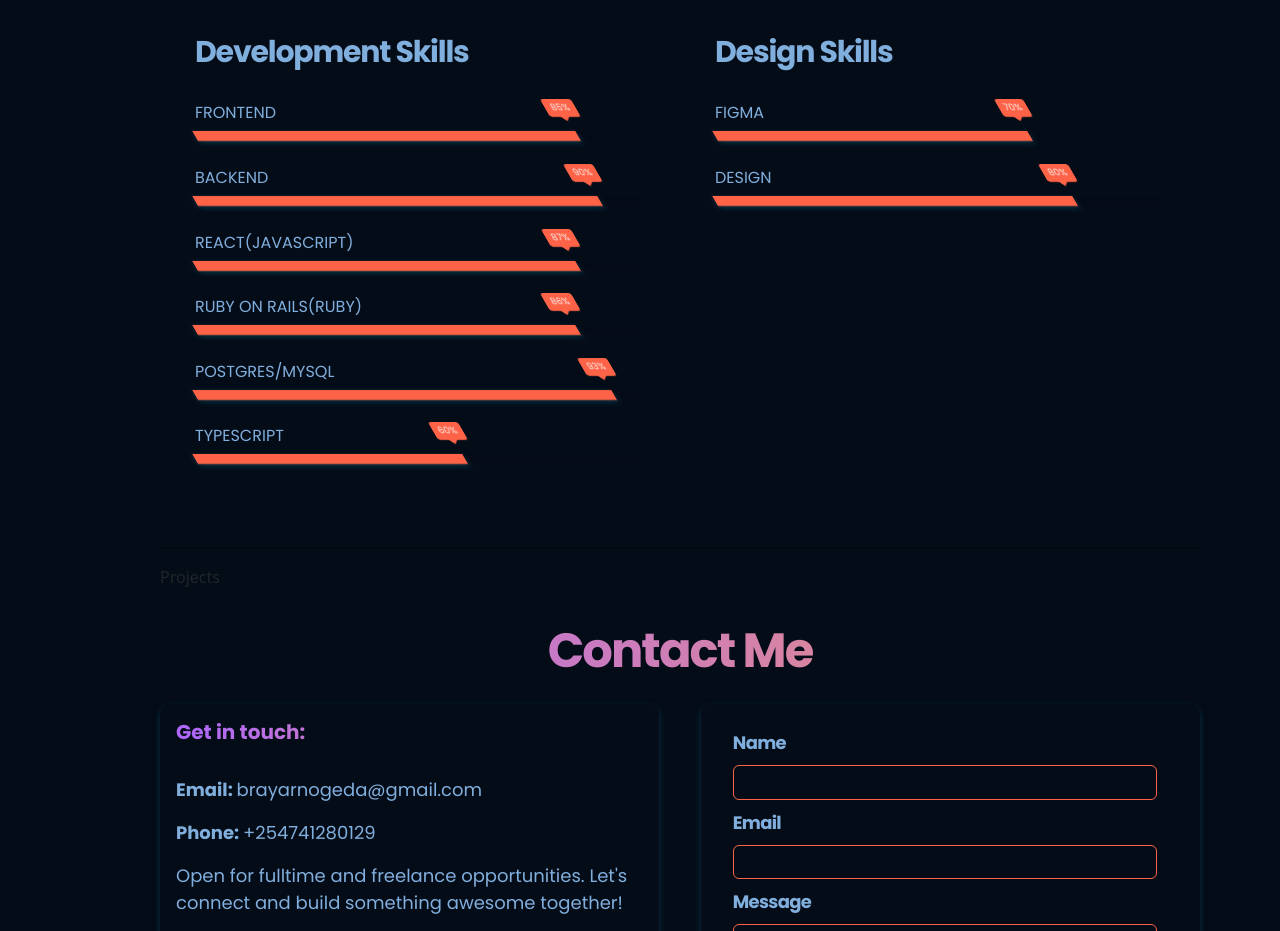
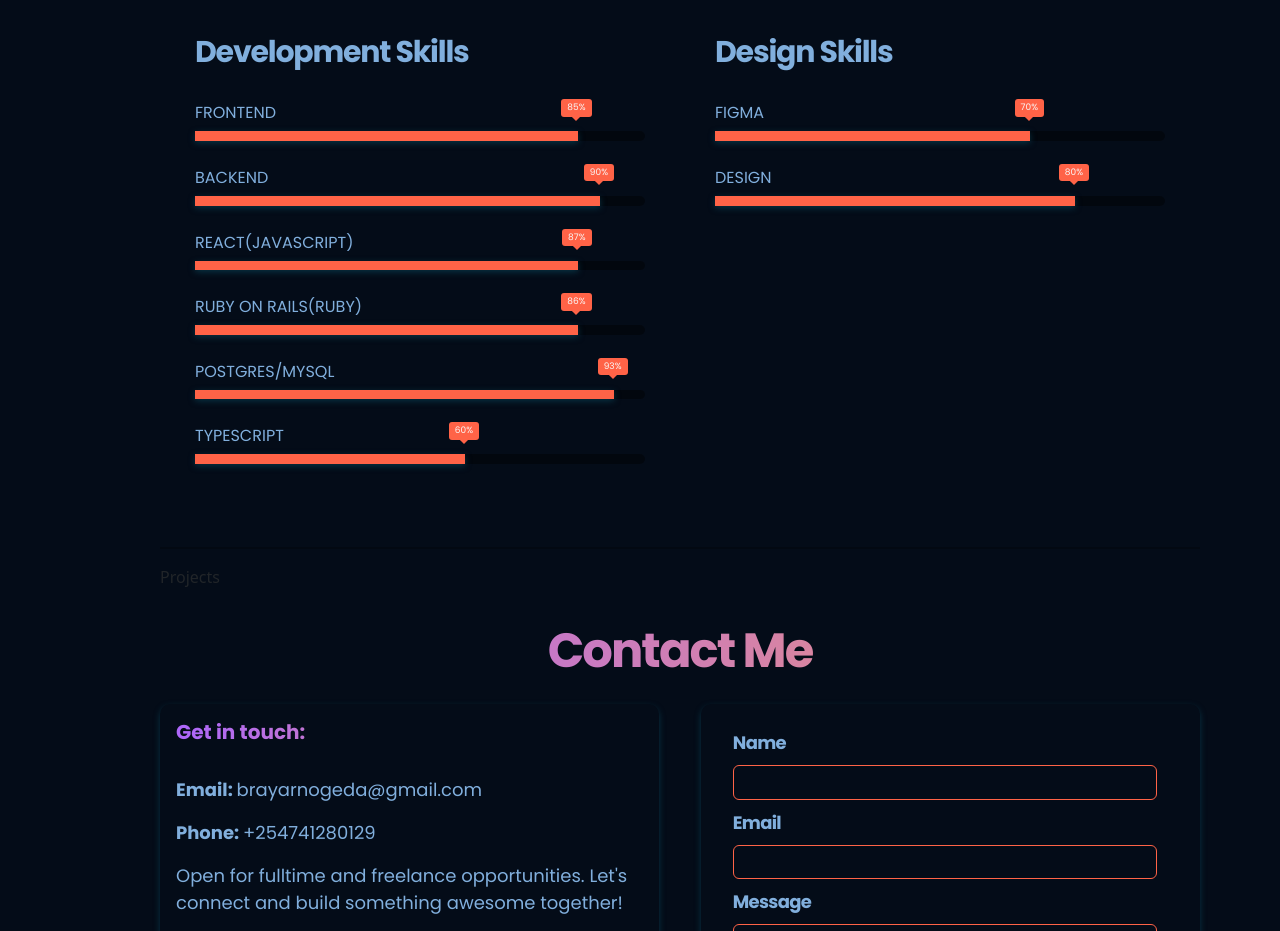
Before and after one commit to o-brayarn/portfolio, a React (Create React App) app: page / in a window 1280 px wide. Shown: the part 2240-3171 px from the top of the page. Built offline with nearby package versions, Linux system fonts and the light colour scheme; a web font is replaced by a local one.

Commit message:
remove skew && change bg color

```diff
--- a/src/components/skills/skills.css
+++ b/src/components/skills/skills.css
@@ -47,8 +47,8 @@
   width: 100%;
   border-radius: 6px;
   margin-top: 6px;
-  background-color: rgba(0, 0, 0, 0.1);
-  transform: skew(30deg);
+  background-color: rgba(0, 0, 0, 0.4);
+  /* transform: skew(30deg); */
 }
 
 .portfolio__skills-box .skills__percentage {
```
